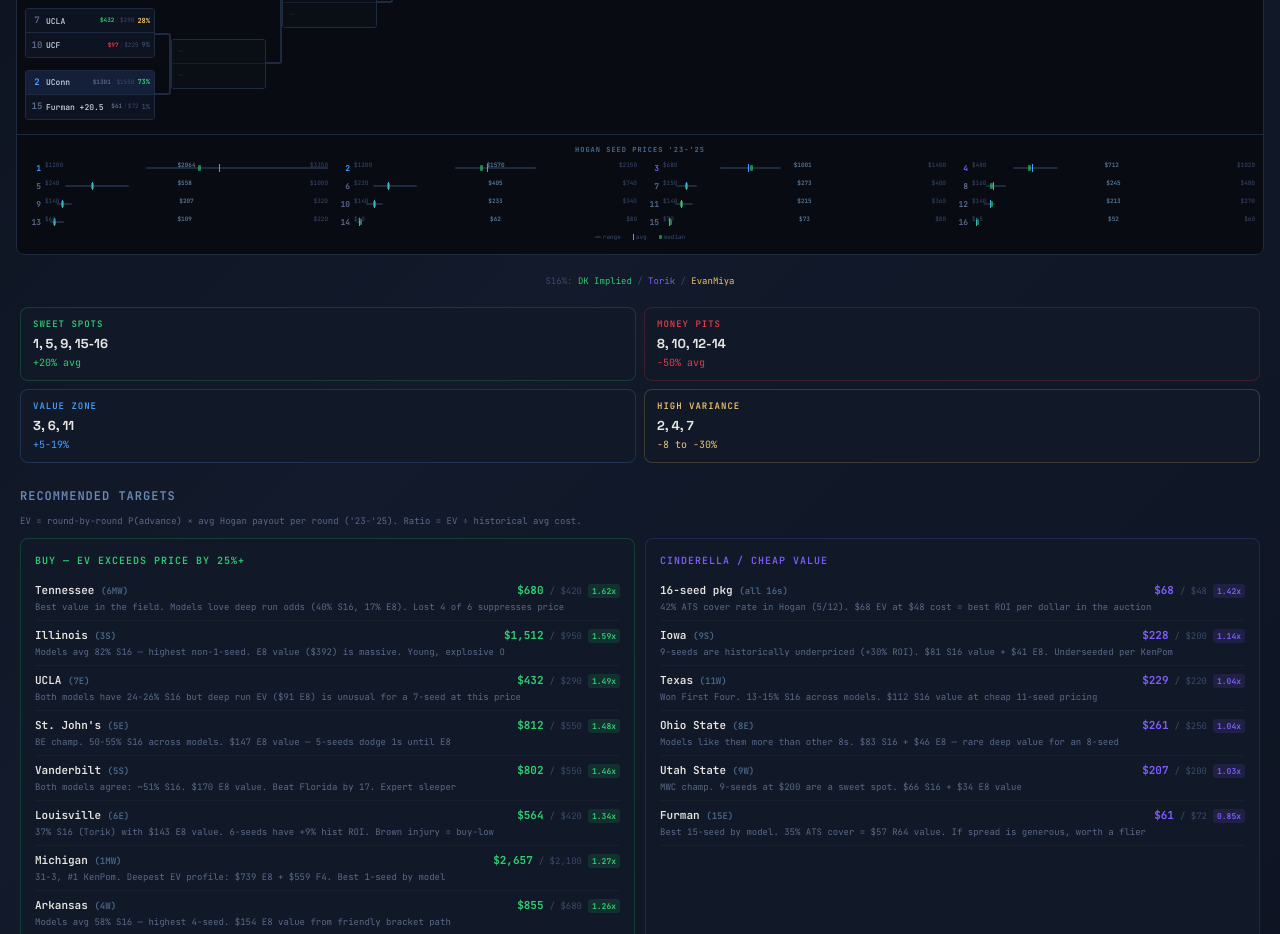
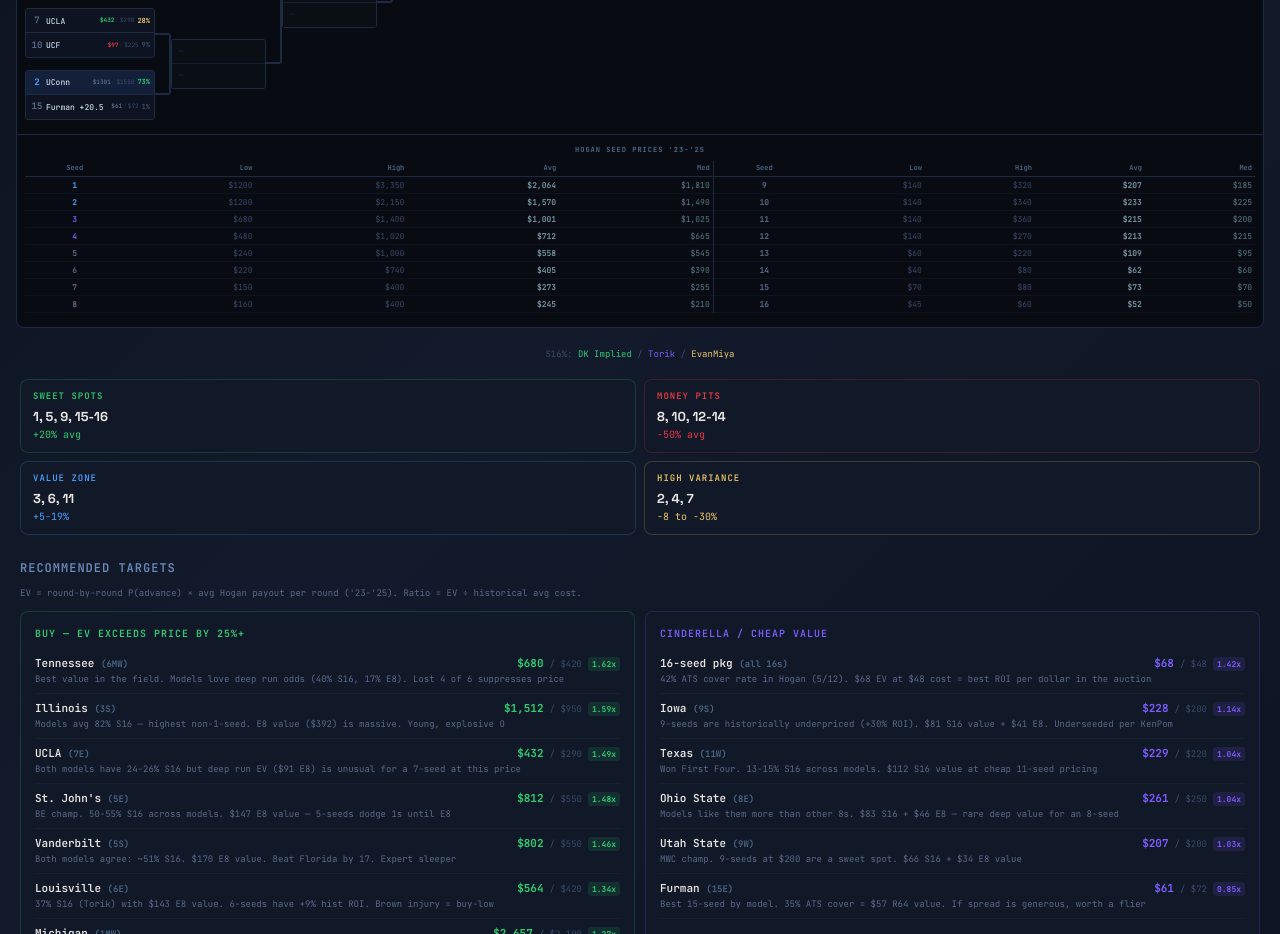
Before and after one commit to bswike/bpl, a React (Vite) app in the folder fpl-dashboard/: page /calcutta in a window 1280 px wide. Shown: the part 880-1814 px from the top of the page. Built offline with nearby package versions, Linux system fonts and the light colour scheme.

Commit message:
fixed seed pricing

```diff
--- a/fpl-dashboard/src/components/Calcutta.jsx
+++ b/fpl-dashboard/src/components/Calcutta.jsx
@@ -1679,57 +1679,46 @@ function RegionBracket({ region }) {
             <Match />
           </div>
         </div>
-        {/* Seed Pricing Reference — fills empty bracket space */}
-        <div style={{ padding: "10px 8px 4px", borderTop: "1px solid #1e2a40" }}>
+        {/* Seed Pricing Reference */}
+        <div style={{ padding: "10px 8px 6px", borderTop: "1px solid #1e2a40" }}>
           <div style={{ fontSize: 7, fontWeight: 700, letterSpacing: 1, color: "#4a6a8a", textTransform: "uppercase", marginBottom: 6, textAlign: "center" }}>
             Hogan Seed Prices '23-'25
           </div>
-          <div style={{ display: "grid", gridTemplateColumns: "repeat(4, 1fr)", gap: "4px 6px" }}>
-            {[1,2,3,4,5,6,7,8,9,10,11,12,13,14,15,16].map(s => {
-              const [min, max, avg, med] = SEED_PRICES[s];
-              const barMax = 3350;
-              return (
-                <div key={s} style={{ display: "flex", alignItems: "center", gap: 4 }}>
-                  <span style={{
-                    width: 16, fontSize: 8, fontWeight: 700, textAlign: "right", flexShrink: 0,
-                    color: s <= 2 ? "#4a9eff" : s <= 4 ? "#7c5cfc" : "#5a6a8a",
-                  }}>{s}</span>
-                  <div style={{ flex: 1, position: "relative", height: 14 }}>
-                    {/* Range bar (min to max) */}
-                    <div style={{
-                      position: "absolute", top: 6, height: 2, borderRadius: 1,
-                      left: `${(min / barMax) * 100}%`,
-                      width: `${((max - min) / barMax) * 100}%`,
-                      background: "#1e2a40",
-                    }} />
-                    {/* Avg marker */}
-                    <div style={{
-                      position: "absolute", top: 3, width: 1, height: 8,
-                      left: `${(avg / barMax) * 100}%`,
-                      background: "#4a9eff",
-                    }} />
-                    {/* Median marker */}
-                    <div style={{
-                      position: "absolute", top: 4, width: 3, height: 6, borderRadius: 1,
-                      left: `${(med / barMax) * 100}%`,
-                      background: "#2ecc7199",
-                    }} />
-                    {/* Labels */}
-                    <div style={{ position: "absolute", top: 0, left: 0, right: 0, display: "flex", justifyContent: "space-between" }}>
-                      <span style={{ fontSize: 6, color: "#3a4a6a" }}>${min}</span>
-                      <span style={{ fontSize: 6, color: "#5a7a9a", fontWeight: 600 }}>${avg}</span>
-                      <span style={{ fontSize: 6, color: "#3a4a6a" }}>${max}</span>
-                    </div>
-                  </div>
-                </div>
-              );
-            })}
-          </div>
-          <div style={{ display: "flex", justifyContent: "center", gap: 12, marginTop: 4, fontSize: 6, color: "#3a4a6a" }}>
-            <span><span style={{ display: "inline-block", width: 6, height: 2, background: "#1e2a40", borderRadius: 1, verticalAlign: "middle", marginRight: 2 }} />range</span>
-            <span><span style={{ display: "inline-block", width: 1, height: 6, background: "#4a9eff", verticalAlign: "middle", marginRight: 2 }} />avg</span>
-            <span><span style={{ display: "inline-block", width: 3, height: 4, background: "#2ecc7199", borderRadius: 1, verticalAlign: "middle", marginRight: 2 }} />median</span>
-          </div>
+          <table style={{ width: "100%", borderCollapse: "collapse", fontSize: 8 }}>
+            <thead>
+              <tr style={{ borderBottom: "1px solid #1e2a40" }}>
+                {["Seed","Low","High","Avg","Med"].map(h => (
+                  <th key={h} style={{ padding: "2px 3px", fontWeight: 600, color: "#4a6a8a", textAlign: h === "Seed" ? "center" : "right", fontSize: 7 }}>{h}</th>
+                ))}
+                {["Seed","Low","High","Avg","Med"].map(h => (
+                  <th key={h+"b"} style={{ padding: "2px 3px", fontWeight: 600, color: "#4a6a8a", textAlign: h === "Seed" ? "center" : "right", fontSize: 7, borderLeft: h === "Seed" ? "1px solid #1e2a40" : "none" }}>{h}</th>
+                ))}
+              </tr>
+            </thead>
+            <tbody>
+              {[0,1,2,3,4,5,6,7].map(i => {
+                const sL = i + 1;
+                const sR = i + 9;
+                const [minL,maxL,avgL,medL] = SEED_PRICES[sL];
+                const [minR,maxR,avgR,medR] = SEED_PRICES[sR];
+                const sc = (s) => s <= 2 ? "#4a9eff" : s <= 4 ? "#7c5cfc" : "#5a6a8a";
+                return (
+                  <tr key={i} style={{ borderBottom: "1px solid #0d1321" }}>
+                    <td style={{ padding: "2px 3px", textAlign: "center", fontWeight: 700, color: sc(sL) }}>{sL}</td>
+                    <td style={{ padding: "2px 3px", textAlign: "right", color: "#3a4a6a" }}>${minL}</td>
+                    <td style={{ padding: "2px 3px", textAlign: "right", color: "#3a4a6a" }}>${maxL.toLocaleString()}</td>
+                    <td style={{ padding: "2px 3px", textAlign: "right", color: "#7c9aaa", fontWeight: 600 }}>${avgL.toLocaleString()}</td>
+                    <td style={{ padding: "2px 3px", textAlign: "right", color: "#5a7a8a" }}>${medL.toLocaleString()}</td>
+                    <td style={{ padding: "2px 3px", textAlign: "center", fontWeight: 700, color: sc(sR), borderLeft: "1px solid #1e2a40" }}>{sR}</td>
+                    <td style={{ padding: "2px 3px", textAlign: "right", color: "#3a4a6a" }}>${minR}</td>
+                    <td style={{ padding: "2px 3px", textAlign: "right", color: "#3a4a6a" }}>${maxR}</td>
+                    <td style={{ padding: "2px 3px", textAlign: "right", color: "#7c9aaa", fontWeight: 600 }}>${avgR}</td>
+                    <td style={{ padding: "2px 3px", textAlign: "right", color: "#5a7a8a" }}>${medR}</td>
+                  </tr>
+                );
+              })}
+            </tbody>
+          </table>
         </div>
       </div>
     </div>
```
